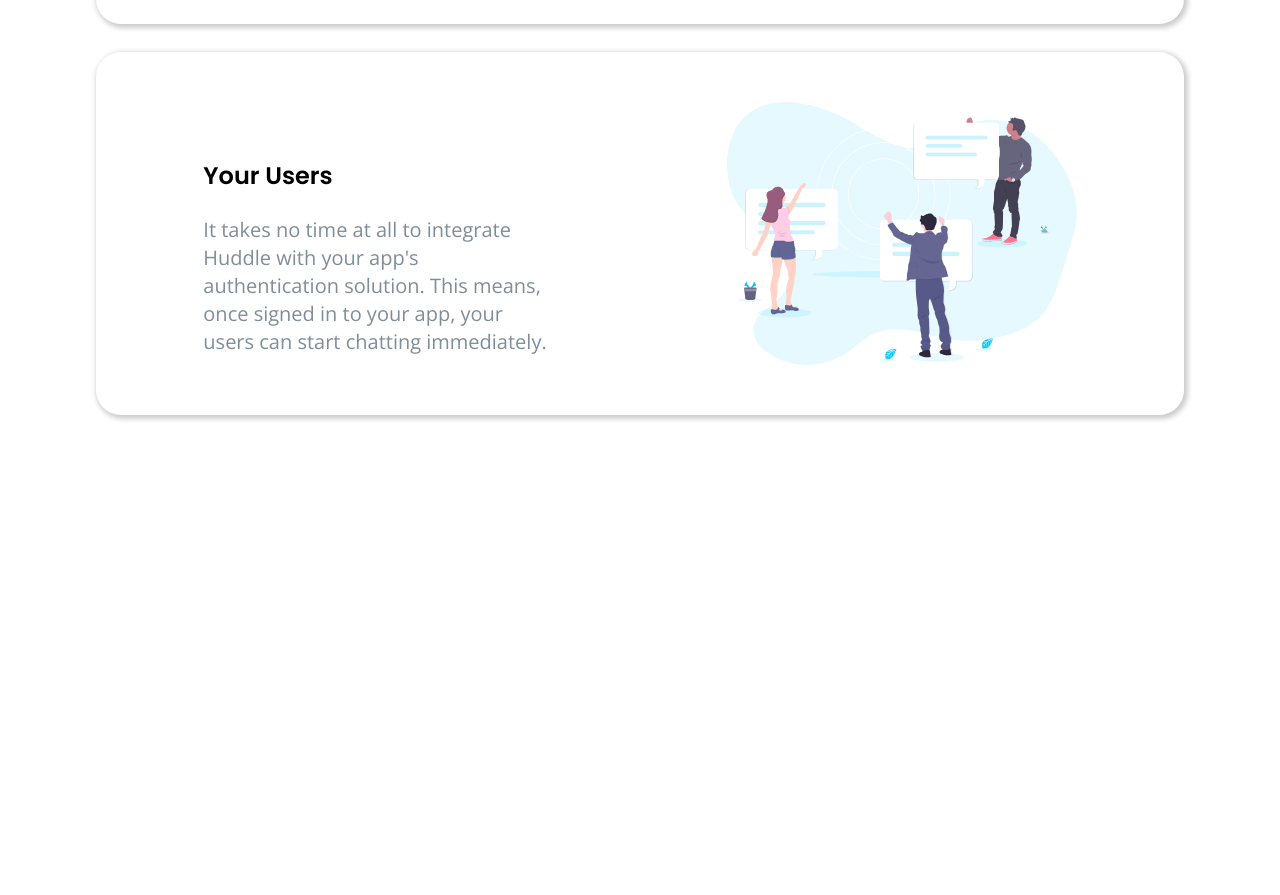
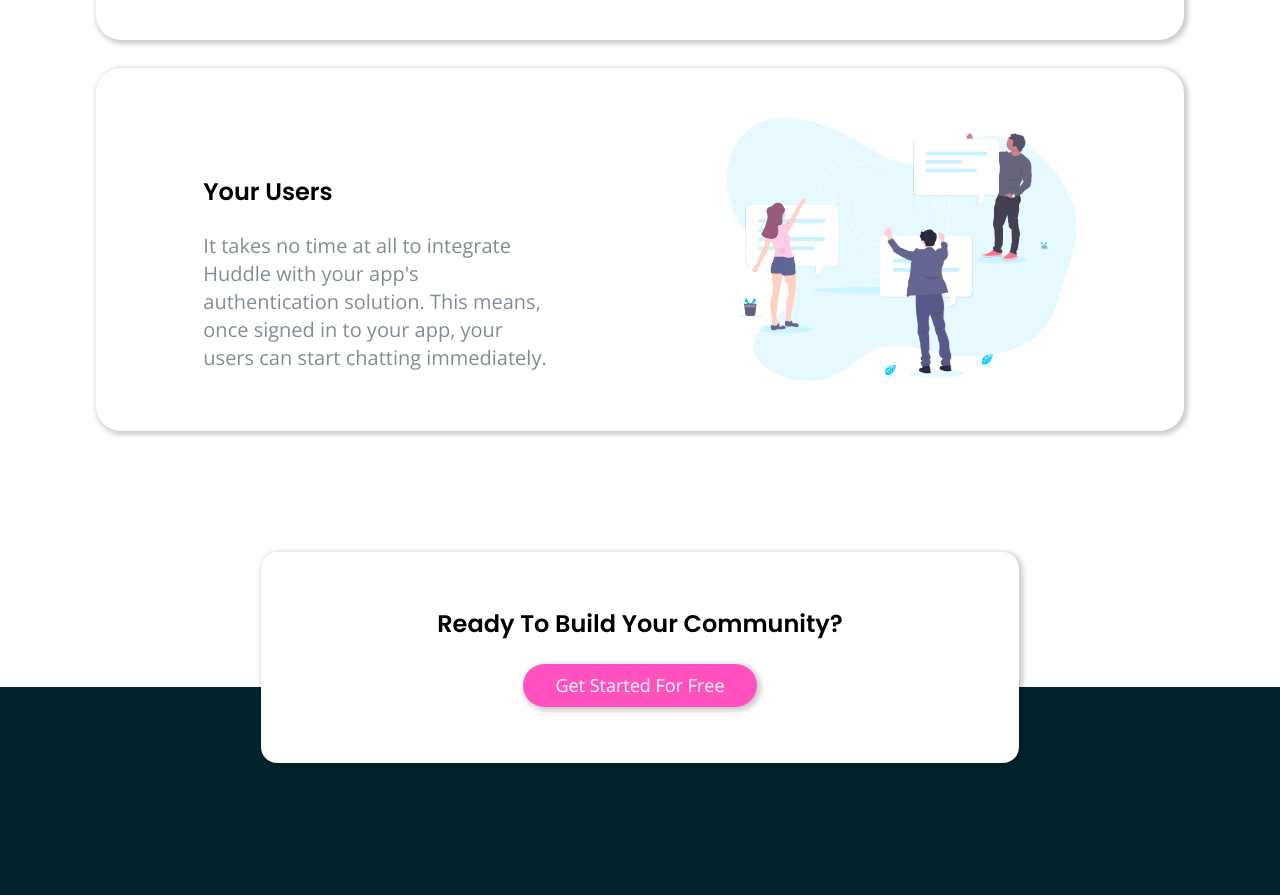
Before and after one commit to daianaadepaula/huddle-landing-page-with-alternating, a website: page index.html in a window 1280 px wide. Shown: the part 1443-2338 px from the top of the page. Before the commit the page ends 1938 px from the top, so only its background shows below. Drawn offline with nearby package versions, Linux system fonts and the light colour scheme.

Commit message:
feat: add box float

```diff
--- a/index.html
+++ b/index.html
@@ -40,10 +40,6 @@
 					Huddle re-imagines the way we build communities. You have a voice, but so does your audience.
 					Create connections with your users as you engage in genuine discussion.
 				</p>
-				<!-- <button
-					class="p-3 px-8 py-2 sm:mb-9 lg:max-w-xs 	 text-white font-normal hover:font-bold bg-primary-color rounded-full shadow-xl hover:bg-opacity-75">
-					Get Started For Free
-				</button> -->
 				<button class="btn sm:px-8 sm:py-2">
 					Get Started For Free
 				</button>
@@ -56,7 +52,7 @@
 
 	</main>
 
-	<section class="bg-white px-3 py-20 flex flex-col items-center md:px-10 lg:px-16 xl:px-24 2xl:px-40">
+	<section class="bg-white px-3 pt-24 pb-64 flex flex-col items-center md:px-10 lg:px-16 xl:px-24 2xl:px-40 relative	">
 
 		<div class="box  lg:flex-row-reverse lg:justify-around">
 
@@ -103,7 +99,22 @@
 
 		</div>
 
+
+
+		<div class="flex flex-col justify-center items-center rounded-2xl px-6 py-14 md:px-14 lg:px-44 box-float">
+			<h2 class="mb-6 sm:text-sm md:text-lg lg:text-xl xl:text-2xl">
+				Ready To Build Your Community?
+			</h2>
+			<button class="btn sm:px-8 sm:py-2">
+				Get Started For Free
+			</button>
+		</div>
+
 	</section>
+
+	<footer class="bg-neutral-dark w-screen h-52"></footer>
+
+
 
 </body>
 
--- a/src/css/input.css
+++ b/src/css/input.css
@@ -33,7 +33,6 @@
 
   .btn {
     display: block;
-    /* margin: 0 auto; */
     padding: 12px 86px;
     color: #fff;
     background-color: hsl(322, 100%, 66%);
@@ -46,6 +45,13 @@
     font-weight: 600;
   }
 
+  .box-float {
+    background-color: #fff;
+    box-shadow: 2px 2px 5px 2px rgba(0, 0, 0, 0.2);
+    position: absolute;
+    bottom: -5%;
+  }
+
   @media (max-width: 768px) {
     main {
       background: url("../images/bg-hero-mobile.svg") no-repeat center;
```
Also changed, not shown: src/css/main.css.
